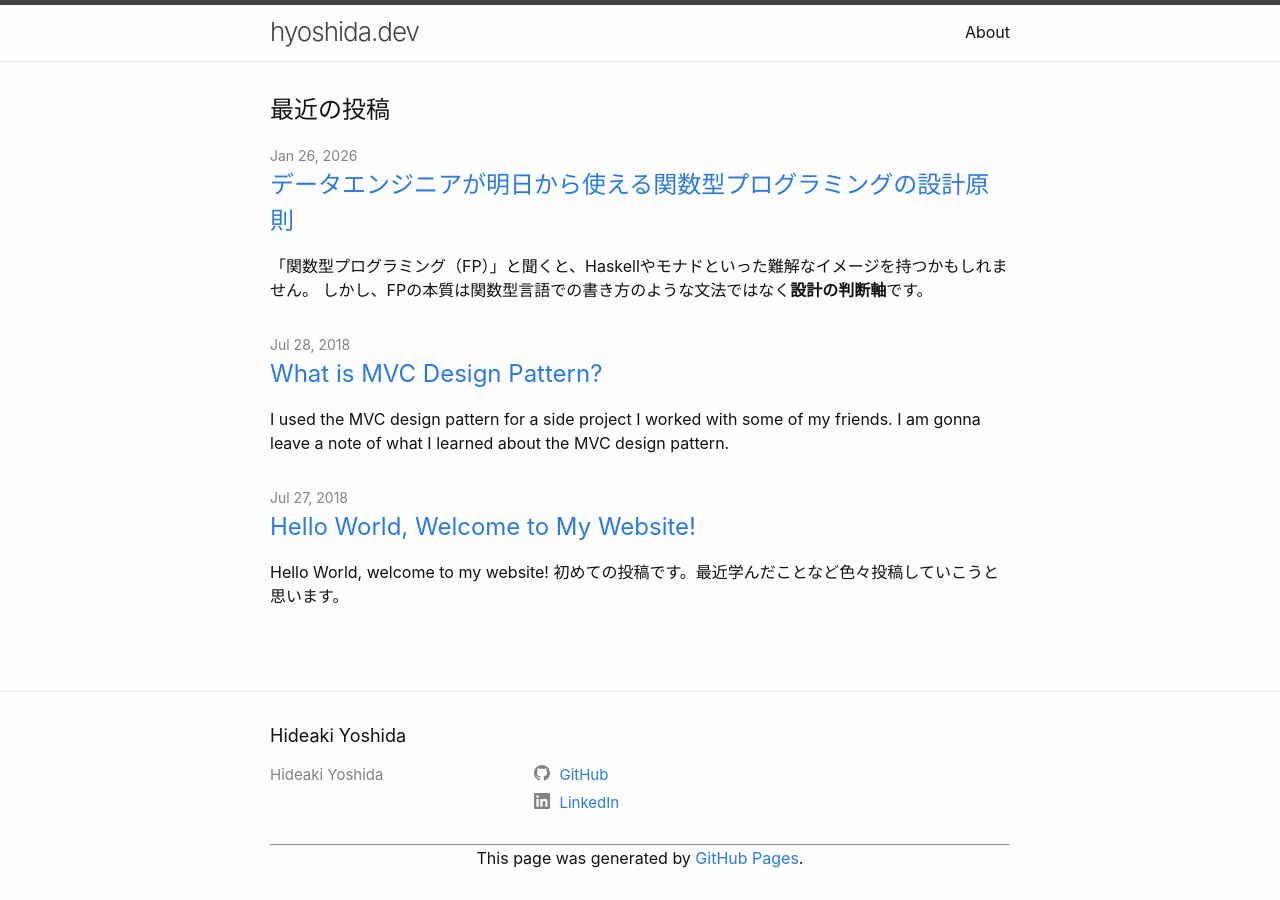
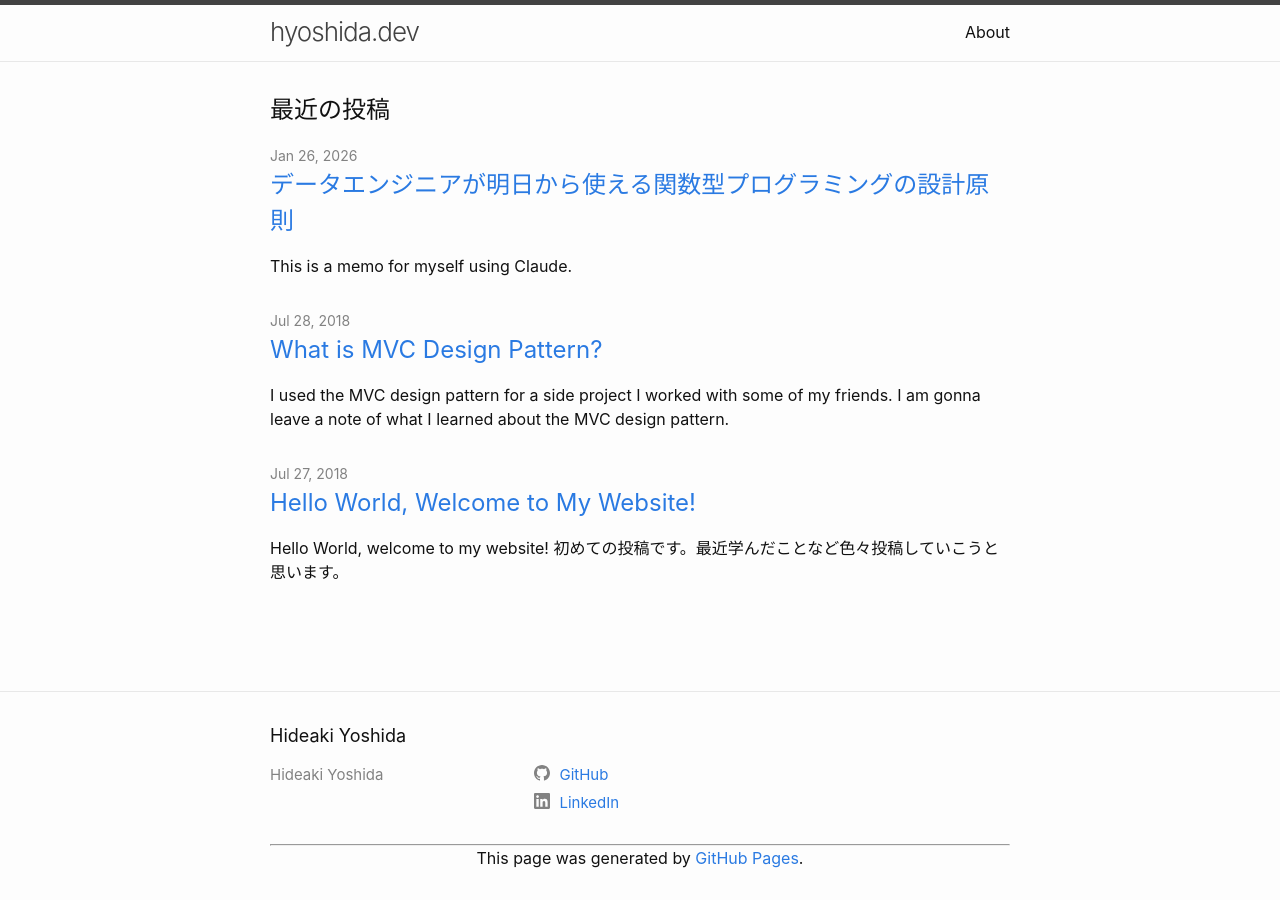
Before and after one commit to hyoshida123/hyoshida123.github.io, a Jekyll site: the page built from index.md, in a window 1280 px wide. Built offline with Jekyll 4.4.1, drawn with Linux system fonts in a browser that asks for light colours.

Commit message:
AI生成のメモであることを明記

```diff
--- a/_posts/2026-01-25-fp-for-data-engineers.md
+++ b/_posts/2026-01-25-fp-for-data-engineers.md
@@ -4,6 +4,8 @@ title: データエンジニアが明日から使える関数型プログラミ
 date: 2026-01-25 21:00:00
 categories: functional_programming
 ---
+This is a memo for myself using Claude.
+
 
 「関数型プログラミング（FP）」と聞くと、Haskellやモナドといった難解なイメージを持つかもしれません。
 しかし、FPの本質は関数型言語での書き方のような文法ではなく**設計の判断軸**です。
```
